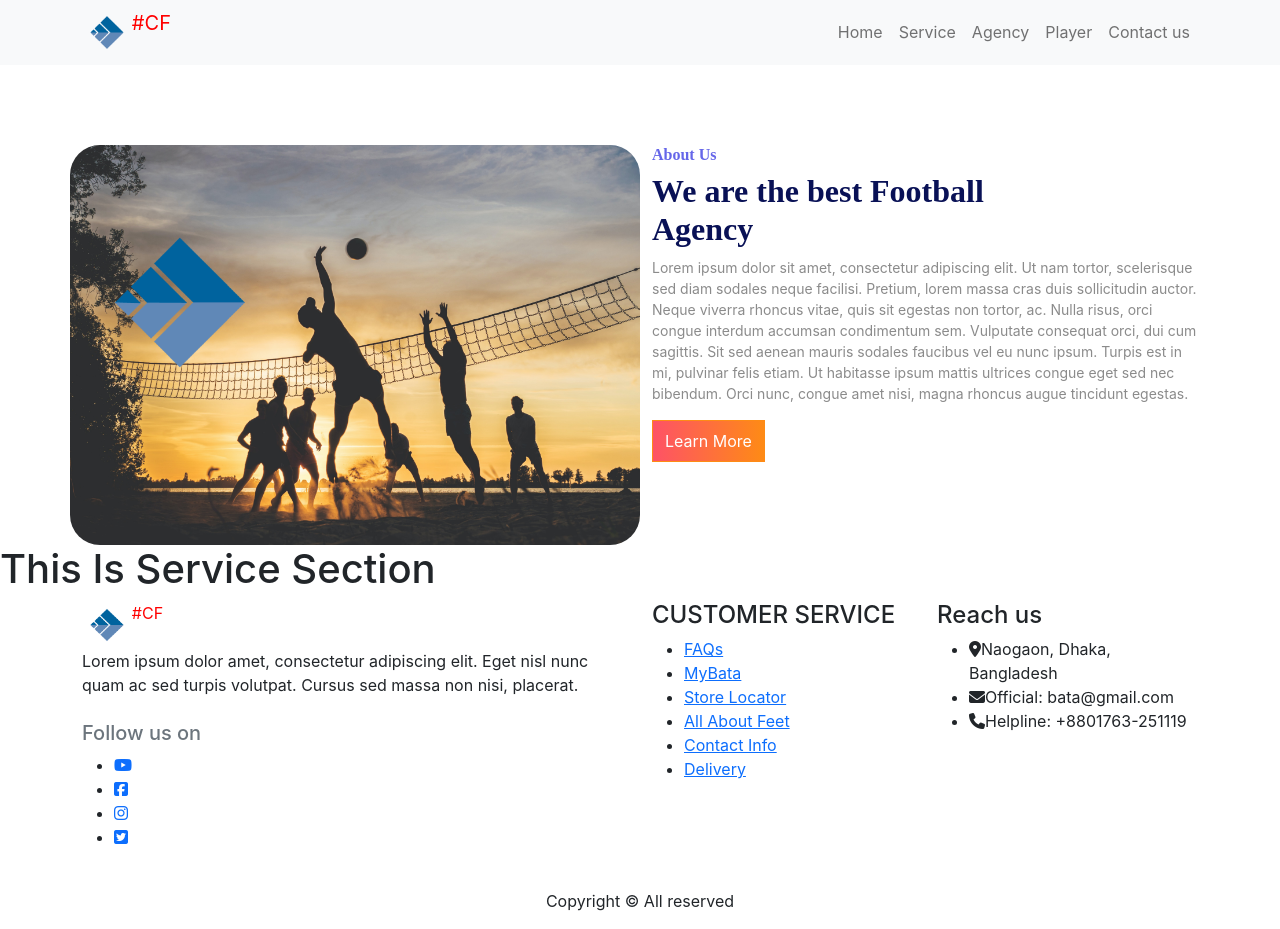
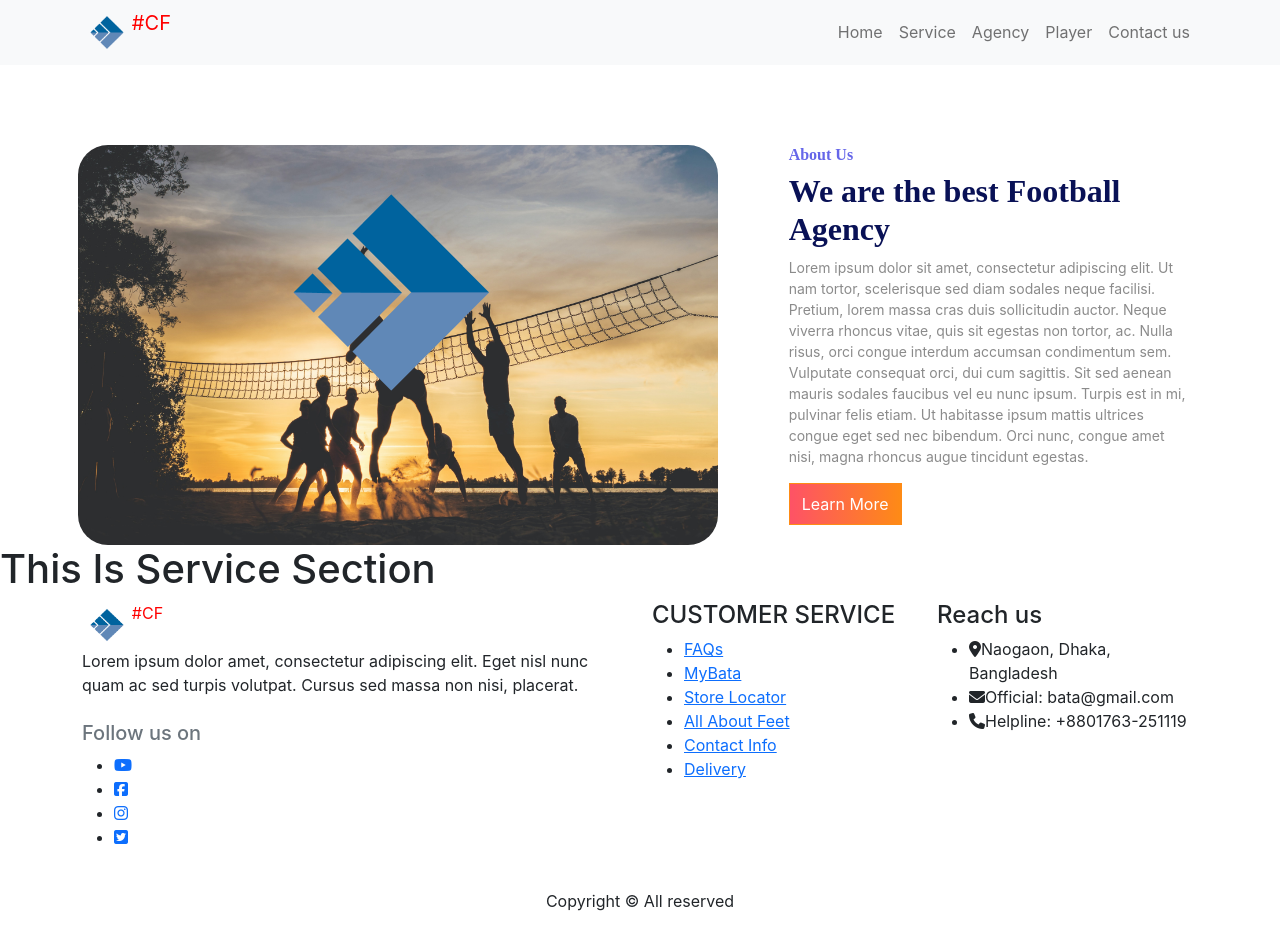
Before and after one commit to aaaasif/-CF, a React (Create React App) app: page / in a window 1280 px wide. Built offline with nearby package versions, Linux system fonts and the light colour scheme.

Commit message:
about us updated

```diff
--- a/src/Components/AboutUs/AboutUs.css
+++ b/src/Components/AboutUs/AboutUs.css
@@ -2,13 +2,12 @@
     background-image: url('./../../assets/football-website-image/image.jpg');
     background-size: cover;
     background-position: center;
+    width: 80vh;
     height: 50vh;
     border-radius: 30px;
 }
 .aboutLogo{
-    width: 195.55px;
-    height: 195.9px;
-    margin-top: 60px;
+    margin-left: 25%;
 }
 .learnMoreBtn{
     background-image: linear-gradient(90deg, #FE5266 0%, #FE8B15 100.79%);
@@ -18,6 +17,8 @@
 }
 .aboutText{
     text-align: left;
+    margin-left: 50px;
+    width: 400px;
 }
 .aboutText h6{
    font-weight: 700;
--- a/src/Components/AboutUs/AboutUs.js
+++ b/src/Components/AboutUs/AboutUs.js
@@ -6,11 +6,11 @@ import "./AboutUs.css"
 const AboutUs = () => {
     return (
         <Container style={{marginTop:'80px'}}>
-         <Row>
-            <Col className='aboutImage' xs={12} md={6}>
-                    <img src={aboutLogo} alt="" className='aboutLogo'/>
+         <Row className='d-flex justify-content-evenly'>
+            <Col className='aboutImage' xs={12} md={7}>
+                    <img className='d-flex align-items-center justify-content-center aboutLogo' src={aboutLogo} alt="" />
             </Col>
-            <Col xs={12} md={6}>
+            <Col xs={12} md={5}>
                     <div className='aboutText'>
                     <h6>About Us</h6>
                     <h4>We are the best Football <br /> Agency</h4>
```
